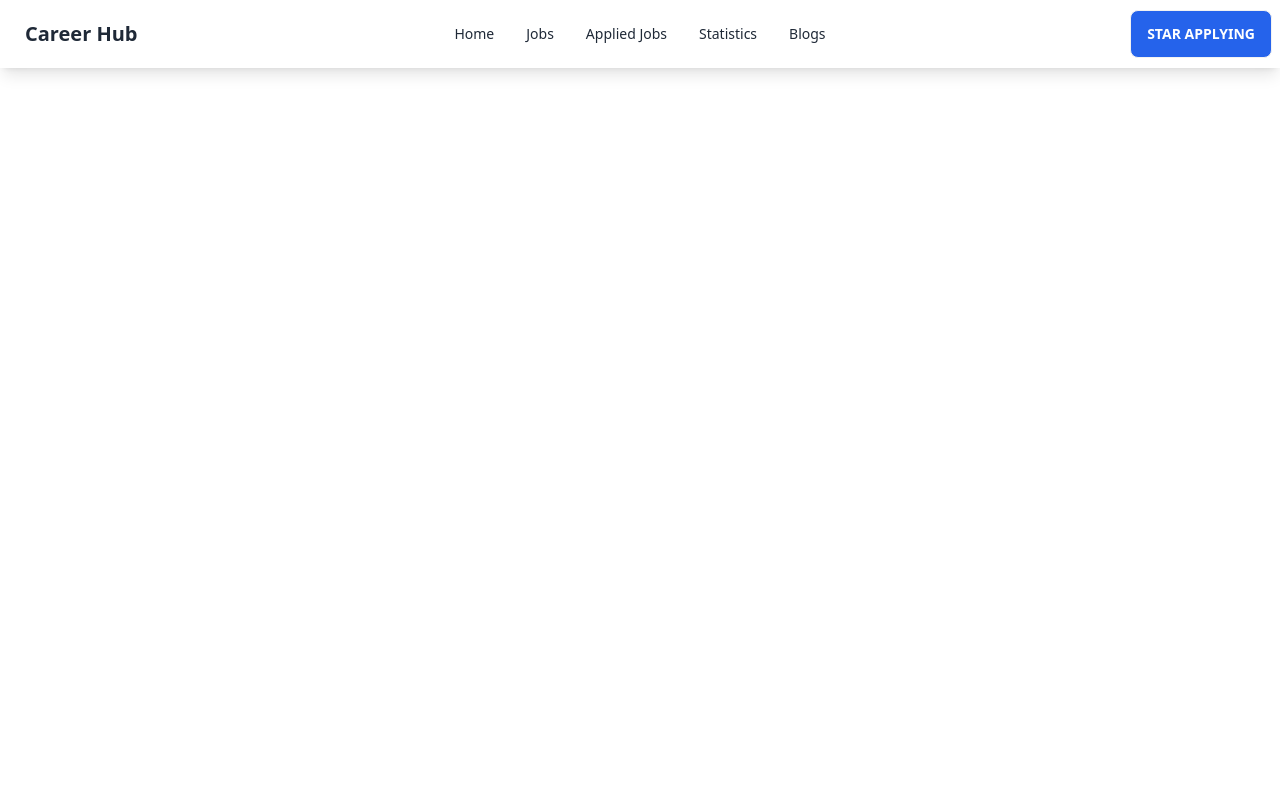
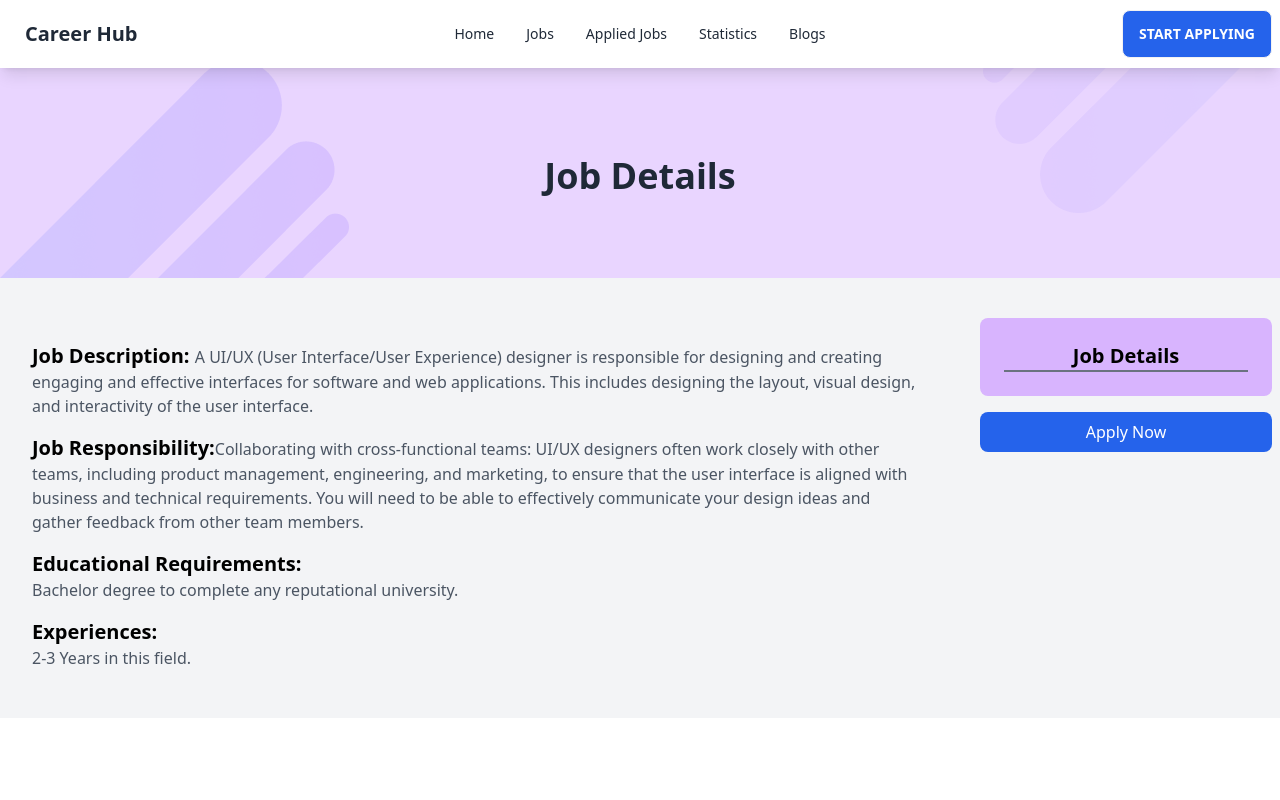
Before and after one commit to anupamahalder/career-hub-react-project, a React (Vite) app: page /job/1 in a window 1280 px wide. Shown: the top 800 px of the page. Built offline with nearby package versions, Linux system fonts and the light colour scheme.

Commit message:
Added firebase.config.js and create AuthContext

```diff
--- a/package.json
+++ b/package.json
@@ -10,6 +10,7 @@
     "preview": "vite preview"
   },
   "dependencies": {
+    "firebase": "^10.4.0",
     "localforage": "^1.10.0",
     "match-sorter": "^6.3.1",
     "react": "^18.2.0",
--- /dev/null
+++ b/src/Hook/AuthProvider/AuthProvider.jsx
@@ -0,0 +1,16 @@
+import { createContext } from "react";
+
+// create context with initial value is null
+export const AuthContext = createContext(null);
+const AuthProvider = ({children}) => {
+
+
+
+    return (
+        <AuthContext.Provider>
+            {children}
+        </AuthContext.Provider>
+    );
+};
+
+export default AuthProvider;
--- /dev/null
+++ b/src/Hook/Firebase/firebase.config.js
@@ -0,0 +1,18 @@
+// Import the functions you need from the SDKs you need
+import { initializeApp } from "firebase/app";
+// TODO: Add SDKs for Firebase products that you want to use
+// https://firebase.google.com/docs/web/setup#available-libraries
+
+// Your web app's Firebase configuration
+const firebaseConfig = {
+  apiKey: import.meta.env.VITE_APIKEY,
+  authDomain: import.meta.env.VITE_AUTHDOMAIN,
+  projectId: import.meta.env.VITE_PROJECTID,
+  storageBucket: import.meta.env.VITE_STORAGEBUCKET,
+  messagingSenderId: import.meta.env.VITE_MESSAGINGSENDERID,
+  appId: import.meta.env.VITE_APPID
+};
+
+// Initialize Firebase
+const app = initializeApp(firebaseConfig);
+export default app;
--- a/src/Route/MyRoute.jsx
+++ b/src/Route/MyRoute.jsx
@@ -3,6 +3,7 @@ import MainLayout from "../Layout.jsx/MainLayout";
 import Home from "../Pages/Home/Home";
 import AppliedJobs from "../Pages/AppliedJobs/AppliedJobs";
 import Blogs from "../Pages/Blogs/Blogs";
+import JobDetails from "../components/JobDetails/JobDetails";
 
 const MyRoute = createBrowserRouter([
     {
@@ -21,6 +22,12 @@ const MyRoute = createBrowserRouter([
             {
                 path: '/blogs',
                 element: <Blogs></Blogs>
+            },
+            {
+                // making dynamic route for each job by getting its id
+                path: '/job/:id',
+                element: <JobDetails></JobDetails>,
+                loader: () => fetch('/jobs.json')
             }
         ]
     }
--- a/src/components/FeaturedJobs/FeaturedJob.jsx
+++ b/src/components/FeaturedJobs/FeaturedJob.jsx
@@ -1,6 +1,7 @@
 import PropTypes from 'prop-types';
 import {GoLocation} from 'react-icons/go';
 import {HiOutlineCurrencyDollar} from 'react-icons/hi';
+import { Link } from 'react-router-dom';
 const FeaturedJob = ({job}) => {
     const {id,logo,job_title,company_name,remote_or_onsite,location,job_type,salary,} = job;
     return (
@@ -24,7 +25,9 @@ const FeaturedJob = ({job}) => {
                     <h2>{salary}</h2>
                 </div>
             </div>
-            <button className='bg-blue-600 text-white py-2 px-3 rounded-lg my-4'>View Details</button>
+            {/* dynamic route   */}
+            <Link to={`/job/${id}`}>
+            <button className='bg-blue-600 text-white py-2 px-3 rounded-lg my-4'>View Details</button></Link>
         </div>
     );
 };
--- a/src/components/Header/Header.jsx
+++ b/src/components/Header/Header.jsx
@@ -28,7 +28,7 @@ const Header = () => {
                 </ul>
                 </div>
                 <div className="navbar-end">
-                <a className="btn bg-blue-600 text-white">Star Applying</a>
+                <a className="btn bg-blue-600 text-white">Start Applying</a>
                 </div>
                 </div>
         </div>
--- /dev/null
+++ b/src/components/JobDetails/JobDetails.jsx
@@ -0,0 +1,50 @@
+import { useLoaderData, useParams } from "react-router-dom";
+import Header from "../Header/Header";
+
+const JobDetails = () => {
+    // get all the jobs
+    const jobs = useLoaderData();
+    // get id using useParams hook
+    const {id} = useParams();
+    // console.log('id ',id);
+    // get the one job by id using find method
+    const job = jobs.find(job => job.id == id);
+    // destructure each property
+    const {job_description,job_responsibility,educational_requirements,experiences,salary,} = job;
+    // console.log(job);
+    return (
+        <div>
+            <div className="bg-purple-200 relative h-[250px] -mt-10 -z-10">
+                <img className="absolute left bottom-0"
+                 src="/public/images/bg1.png" alt="" />
+                <img className="absolute right-0 top"
+                 src="/public/images/bg2.png" alt="" />
+                 <div className="flex justify-center items-center absolute w-full top-32 mx-auto">
+                    <h1 className="text-4xl font-bold">Job Details</h1>
+                 </div>
+            </div>
+            <div className="grid md:grid-cols-4 mx-auto gap-4 bg-gray-100">
+                <div className="md:col-span-3 p-6 my-6 mx-2">
+                    <h1 className="my-4"><span className="font-bold text-black text-xl">Job Description: </span><span className="text-gray-600">{job_description}</span></h1>
+                    <h1 className="my-4"><span className="font-bold text-black text-xl">Job Responsibility:</span><span className="text-gray-600">{job_responsibility}</span></h1>
+                    <h1 className="font-bold text-black text-xl">Educational Requirements:</h1>
+                    <p className="text-gray-600 mb-4">{educational_requirements}</p>
+                    <h1 className="font-bold text-black text-xl">Experiences:</h1>
+                    <p className="text-gray-600">{experiences}</p>
+                </div>
+                <div className=" ">
+                    <div className="bg-purple-300 p-6 rounded-lg mt-10 mx-2 ">
+                        <h1 className="text-black text-xl font-semibold text-center border-b-2 border-b-gray-500">Job Details</h1>
+
+
+                    </div>
+                    <div className="flex justify-center">
+                        <button className="bg-blue-600 w-full text-white py-2 px-3 rounded-lg my-4 mx-2">Apply Now</button>
+                    </div>
+                </div>
+            </div>
+        </div>
+    );
+};
+
+export default JobDetails;
--- a/src/main.jsx
+++ b/src/main.jsx
@@ -3,9 +3,12 @@ import ReactDOM from 'react-dom/client'
 import './index.css'
 import { RouterProvider} from "react-router-dom";
 import MyRoute from './Route/MyRoute';
+import AuthProvider from './Hook/AuthProvider/AuthProvider';
 
 ReactDOM.createRoot(document.getElementById('root')).render(
   <React.StrictMode>
+    <AuthProvider>
     <RouterProvider router={MyRoute}></RouterProvider>
+    </AuthProvider>
   </React.StrictMode>,
 )
```
Also changed, not shown: 1 other file (tests, documents, lock files or other folders).
